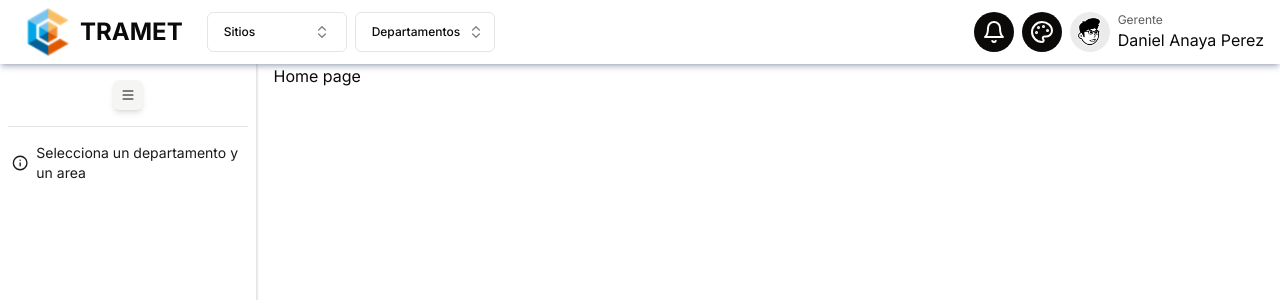
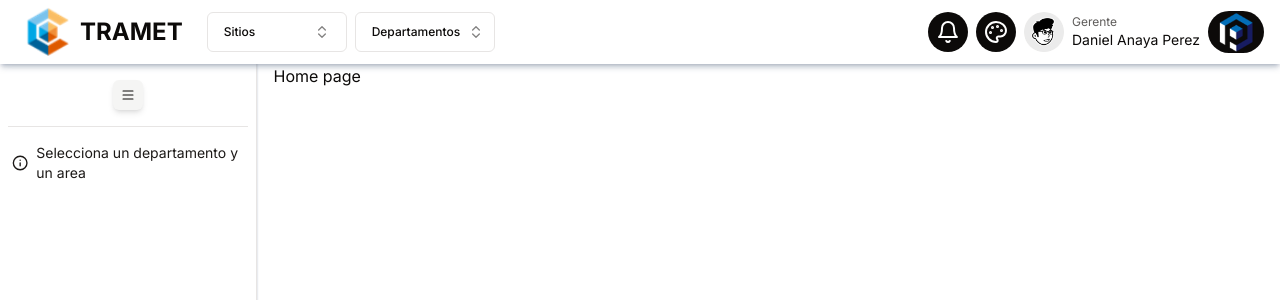
Before and after one commit to Tramet/tramet-dashboard-frontend, a Next.js app: page / in a window 1280 px wide. Shown: the top 300 px of the page. Built offline with nearby package versions, Linux system fonts and the light colour scheme.

Commit message:
added button to access /admin and adapted header

```diff
--- a/app/_layout/header/header.tsx
+++ b/app/_layout/header/header.tsx
@@ -1,8 +1,5 @@
 "use client";
-import { useState, useEffect } from "react";
 import { ThemeSwitcher } from "@trm/_components/theme-switcher";
-import { HeaderLogo } from "@trm/_components/header-logo";
-
 import { Combobox } from "@trm/_layout/combobox/combobox";
 import { COMBOBOX_LISTS } from "@trm/_layout/combobox/comboboxLists";
 import { CarouselAreas } from "@trm/_layout/carousel-areas/carousel-areas";
@@ -15,6 +12,9 @@ import { NotificationsPopover } from "../notifications-popover/notifications-pop
 import Link from "next/link";
 import { MobileSidebar } from "../mobile-sidebar/mobile-sidebar";
 import CompanyLogo from "../company-logo/company-logo";
+import Image from "next/image";
+import adminBtn from "../../../public/adminBtn.png";
+import { usePathname } from "next/navigation";
 
 export type UserDetails = {
   id: number;
@@ -35,6 +35,8 @@ const USER: UserDetails = {
 };
 
 export default function Header() {
+  const pathname = usePathname();
+
   const { selectedDepartment, setSelectedDepartment } =
     useDepartmentSelection();
   const { selectedArea, setSelectedArea } = useAreaSelection();
@@ -54,8 +56,9 @@ export default function Header() {
         <section className="hidden md:flex items-center gap-x-4">
           {/* Company Selection */}
           <CompanyLogo />
-
-          {/* Site/Department combobox & ScrollArea areas */}
+          {
+            // Only show Site/Department combobox & ScrollArea areas on the main page
+            !pathname.includes("/admin") && (
               <div className="hidden xl:flex justify-center items-center gap-x-2 p-2 z-50">
                 <Combobox
                   isDesktop={true}
@@ -72,6 +75,8 @@ export default function Header() {
                   <CarouselAreas setSelectedArea={setSelectedArea} />
                 )}
               </div>
+            )
+          }
         </section>
 
         {/* Right side items */}
@@ -90,7 +95,7 @@ export default function Header() {
             <MobileSidebar />
           </section>
 
-          <section className="hidden xl:flex gap-x-2">
+          <section className="hidden xl:flex justify-center items-center gap-x-2">
             <div className="h-10 w-10 rounded-full bg-sidebar-muted flex items-center justify-center text-center">
               <Avatar className="h-10 w-10 rounded-full">
                 <AvatarImage
@@ -105,10 +110,16 @@ export default function Header() {
               <span className="text-xs text-accent-foreground opacity-70">
                 {USER.position}
               </span>
-              <span className="text-md text-sidebar-foreground">
+              <span className="text-sm text-sidebar-foreground">
                 {USER.fullName}
               </span>
             </div>
+          </section>
+          {/* Administrator icon */}
+          <section className="bg-foreground rounded-full ml-2 w-12 xl:w-14 px-2 flex justify-center items-center">
+            <Link href="/admin">
+              <Image src={adminBtn} alt="admin button" className="w-9" />
+            </Link>
           </section>
         </section>
       </div>
```
Also changed, not shown: public/adminBtn.png (added). Lines whose indentation alone changed are shown as unchanged.
